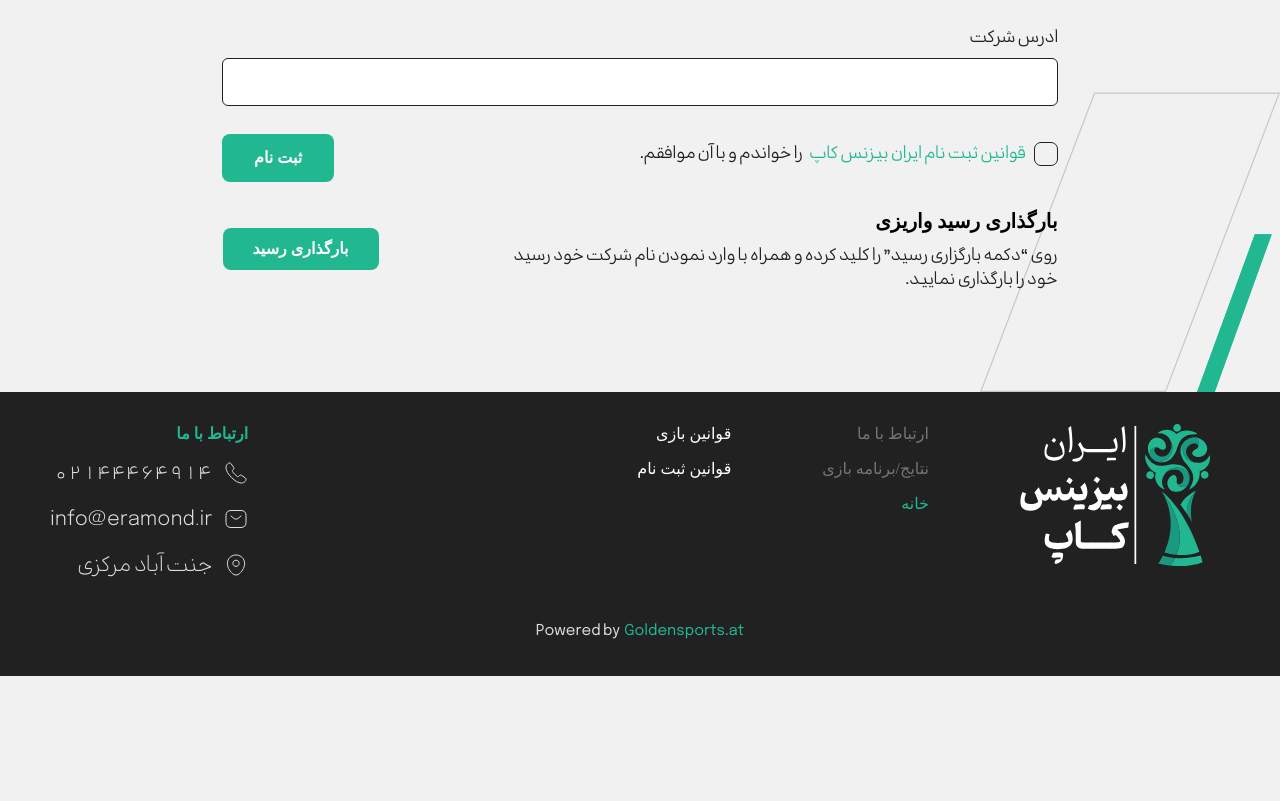
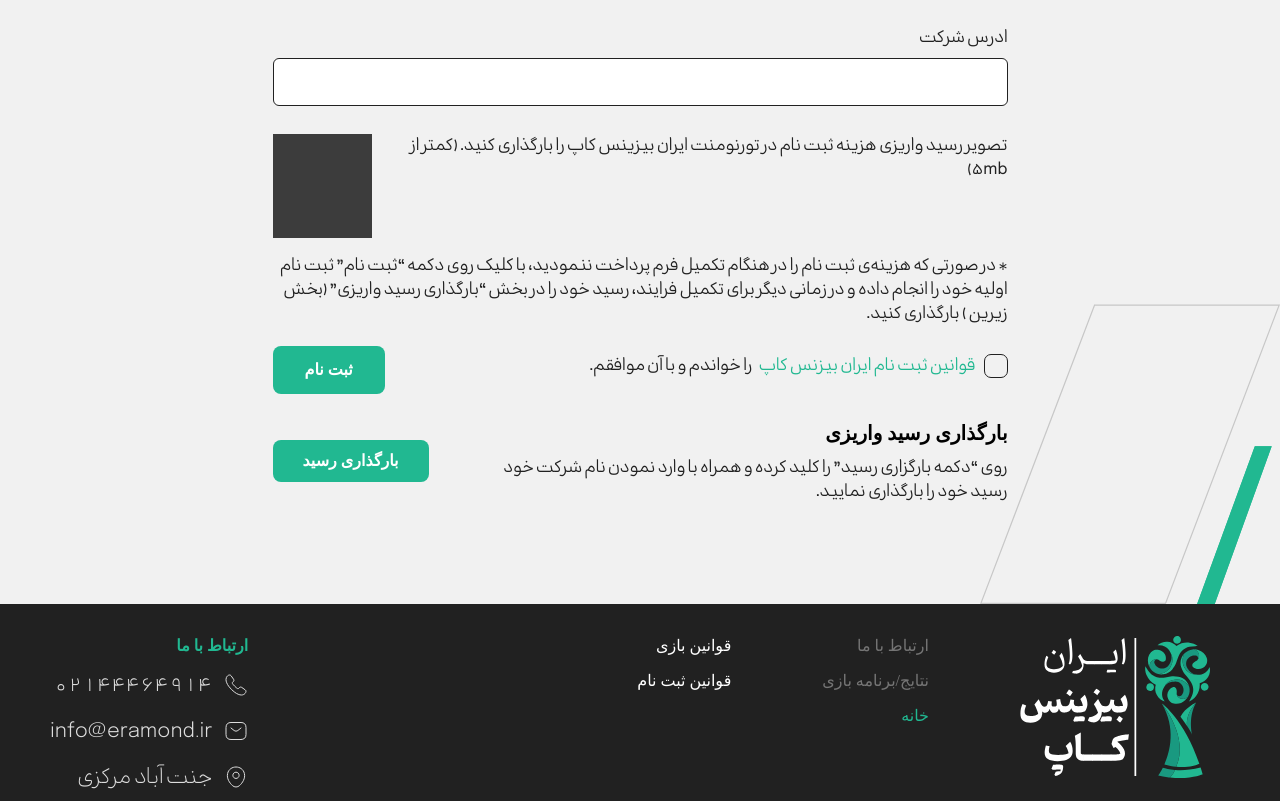
Before and after one commit to AceTech1402/IranBusinessCup, a React (Vite) app: page / in a window 1280 px wide. Shown: the part 4024-4825 px from the top of the page. Before the commit the page ends 4700 px from the top, so only its background shows below. Built offline with nearby package versions, Linux system fonts and the light colour scheme; a web font is replaced by a local one.

Commit message:
upload resid style

```diff
--- a/src/components/form/form.module.css
+++ b/src/components/form/form.module.css
@@ -6,6 +6,7 @@
   font-family: "pinar FD VF";
   font-weight: 800;
   @apply flex gap-[27px] sm:gap-[14px] sm:justify-between sm:w-full
+  max-w-[735px]
 }
 
 .formTitle img {
@@ -21,7 +22,7 @@
 }
 
 .inputsWrapper {
-  @apply flex flex-col pt-11 gap-5 max-w-[836px] w-[100%]
+  @apply flex flex-col pt-11 gap-5 max-w-[735px] w-[100%]
 }
 
 .input {
@@ -38,6 +39,21 @@
 
 .borderInput:focus {
   @apply border-priary
+}
+
+.uploadingSection .upperPart {
+  @apply
+  flex
+  justify-between
+  gap-[25px]
+  mb-[16px]
+}
+
+.upperPart > .uploadBox {
+  @apply
+  w-[104px]
+  h-[104px]
+  bg-darkGray
 }
 
 .checkInput {
@@ -97,7 +113,7 @@
 }
 
 .uploadRecived {
-  @apply w-full max-w-[835px] flex items-center justify-between gap-5 flex-wrap
+  @apply w-full max-w-[735px] flex items-center justify-between gap-5 flex-wrap
 }
 
 .uploadRecived button {
@@ -105,7 +121,7 @@
 }
 
 .uploadRecived .textWrapper {
-  @apply w-full max-w-[563px] flex flex-col items-start justify-start gap-2
+  @apply w-full max-w-[540px] flex flex-col items-start justify-start gap-2
 }
 
 .uploadRecived .textWrapper .title {
--- a/src/components/form/form.tsx
+++ b/src/components/form/form.tsx
@@ -1,5 +1,5 @@
 import Button from "../button/button";
-import styles from "./form.module.css";
+import classes from "./form.module.css";
 import { useForm } from "react-hook-form";
 
 import ShapeZarbdarImage from "./../../assets/images/home/Group 46.svg";
@@ -57,11 +57,11 @@
   };
 
   const showModal = () => {
-    setStatusModal(true)
-  }
+    setStatusModal(true);
+  };
   const closeModal = () => {
-    setStatusModal(false)
-  }
+    setStatusModal(false);
+  };
 
   return (
     <>
@@ -72,59 +72,59 @@
         changeShowPopupStatus={changeShowPopupStatus}
       />
       <UploadModal statusModal={statusModal} closeModal={closeModal} />
-      <div className={`${styles.form} shape-box small`} id="register">
-        <div className={styles.formTitle}>
+      <div className={`${classes.form} shape-box small`} id="register">
+        <div className={classes.formTitle}>
           <img src={ShapeZarbdarImage} />
-          <h1 className={styles.register}>ثبت نام</h1>
+          <h1 className={classes.register}>ثبت نام</h1>
           <img src={ShapeZarbdarImage} />
         </div>
         <form
-          className={styles.inputsWrapper}
+          className={classes.inputsWrapper}
           onSubmit={handleSubmit(submitForm)}
         >
-          <div className={styles.twoColumn}>
-            <div className={styles.input}>
-              <label className={styles.label}>نام</label>
+          <div className={classes.twoColumn}>
+            <div className={classes.input}>
+              <label className={classes.label}>نام</label>
               <input
                 type="text"
-                className={styles.borderInput}
+                className={classes.borderInput}
                 {...register("Firstname", {
                   required: "لطفا نام خود را وارد کنید",
                 })}
               />
-              <p className={styles.para}>{errors.Firstname?.message}</p>
+              <p className={classes.para}>{errors.Firstname?.message}</p>
             </div>
-            <div className={styles.input}>
-              <label className={styles.label}>نام خانوادگی</label>
+            <div className={classes.input}>
+              <label className={classes.label}>نام خانوادگی</label>
               <input
                 type="text"
-                className={styles.borderInput}
+                className={classes.borderInput}
                 {...register("Lastname", {
                   required: "لطفا نام  خانوادگی را وارد کنید",
                 })}
               />
-              <p className={styles.para}>{errors.Lastname?.message}</p>
+              <p className={classes.para}>{errors.Lastname?.message}</p>
             </div>
           </div>
-          <div className={styles.oneColumn}>
-            <div className={styles.input}>
-              <label className={styles.label}>نام شرکت</label>
+          <div className={classes.oneColumn}>
+            <div className={classes.input}>
+              <label className={classes.label}>نام شرکت</label>
               <input
                 type="text"
-                className={styles.borderInput}
+                className={classes.borderInput}
                 {...register("Companyname", {
                   required: "لطفا نام شرکت خود را وارد کنید",
                 })}
               />
-              <p className={styles.para}>{errors.Companyname?.message}</p>
+              <p className={classes.para}>{errors.Companyname?.message}</p>
             </div>
           </div>
-          <div className={styles.twoColumn}>
-            <div className={styles.input}>
-              <label className={styles.label}>ایمیل</label>
+          <div className={classes.twoColumn}>
+            <div className={classes.input}>
+              <label className={classes.label}>ایمیل</label>
               <input
                 type="text"
-                className={styles.borderInput}
+                className={classes.borderInput}
                 {...register("Email", {
                   required: "لطفا ایمیل خود را وارد کنید",
                   pattern: {
@@ -133,39 +133,51 @@
                   },
                 })}
               />
-              <p className={styles.para}>{errors.Email?.message}</p>
+              <p className={classes.para}>{errors.Email?.message}</p>
             </div>
-            <div className={styles.input}>
-              <label className={styles.label}>شماره تماس</label>
+            <div className={classes.input}>
+              <label className={classes.label}>شماره تماس</label>
               <input
                 type="text"
-                className={styles.borderInput}
+                className={classes.borderInput}
                 {...register("mobile", {
                   required: "لطفا شماره تماس خود را وارد کنید",
                 })}
               />
-              <p className={styles.para}>{errors.mobile?.message}</p>
+              <p className={classes.para}>{errors.mobile?.message}</p>
             </div>
           </div>
-          <div className={styles.oneColumn}>
-            <div className={styles.input}>
-              <label className={styles.label}>ادرس شرکت</label>
+          <div className={classes.oneColumn}>
+            <div className={classes.input}>
+              <label className={classes.label}>ادرس شرکت</label>
               <input
                 type="text"
-                className={styles.borderInput}
+                className={classes.borderInput}
                 {...register("address", {
                   required: "لطفا ادرس شرکت خود را وارد کنید",
                 })}
               />
-              <p className={styles.para}>{errors.address?.message}</p>
+              <p className={classes.para}>{errors.address?.message}</p>
             </div>
           </div>
-          <div className={styles.checkButton}>
-            <div className={styles.checkInput}>
-              <div className={styles.checkbox_wrapper}>
+          <div className={classes.uploadingSection}>
+            <div className={classes.upperPart}>
+              <p>تصویر رسید واریزی هزینه ثبت نام در تورنومنت ایران بیزینس کاپ را بارگذاری کنید. (کمتر از 5mb)</p>
+              <span className={classes.uploadBox}></span>
+            </div>
+            <p>
+              * در صورتی که هزینه‌ی ثبت نام را در هنگام تکمیل فرم پرداخت
+              ننمودید، با کلیک روی دکمه “ثبت نام” ثبت نام اولیه خود را انجام
+              داده و در زمانی دیگر برای تکمیل فرایند، رسید خود را در بخش
+              “بارگذاری رسید واریزی” (بخش زیرین ) بارگذاری کنید.
+            </p>
+          </div>
+          <div className={classes.checkButton}>
+            <div className={classes.checkInput}>
+              <div className={classes.checkbox_wrapper}>
                 <input
                   type="checkbox"
-                  className={styles.borderCheckInput}
+                  className={classes.borderCheckInput}
                   {...register("AccessPrivacy", {
                     validate: (value) =>
                       value === false
@@ -173,17 +185,17 @@
                         : undefined,
                   })}
                 />
-                <div className={styles.checkbox}></div>
-                <div className={styles.text}>
+                <div className={classes.checkbox}></div>
+                <div className={classes.text}>
                   <p>
-                    <Link to="/register-rules" className={styles.textBlue}>
+                    <Link to="/register-rules" className={classes.textBlue}>
                       <span>قوانین ثبت نام ایران بیزنس کاپ </span>
                     </Link>
                     را خواندم و با آن موافقم.
                   </p>
                 </div>
               </div>
-              <p className={styles.para}>{errors.AccessPrivacy?.message}</p>
+              <p className={classes.para}>{errors.AccessPrivacy?.message}</p>
             </div>
             <Button
               btnColor={"#21B891"}
@@ -204,19 +216,19 @@
         </form>
 
         {/* upload recived */}
-        <div className={styles.uploadRecived}>
-          <div className={styles.textWrapper}>
-            <div className={styles.title}>
+        <div className={classes.uploadRecived}>
+          <div className={classes.textWrapper}>
+            <div className={classes.title}>
               <p>بارگذاری رسید واریزی</p>
             </div>
-            <div className={styles.explian}>
+            <div className={classes.explian}>
               <p>
                 روی “دکمه بارگزاری رسید” را کلید کرده و همراه با وارد نمودن نام
                 شرکت خود رسید خود را بارگذاری نمایید.
               </p>
             </div>
           </div>
-          <button className={styles.button} onClick={() => showModal()}>
+          <button className={classes.button} onClick={() => showModal()}>
             <p>بارگذاری رسید</p>
           </button>
         </div>
```
